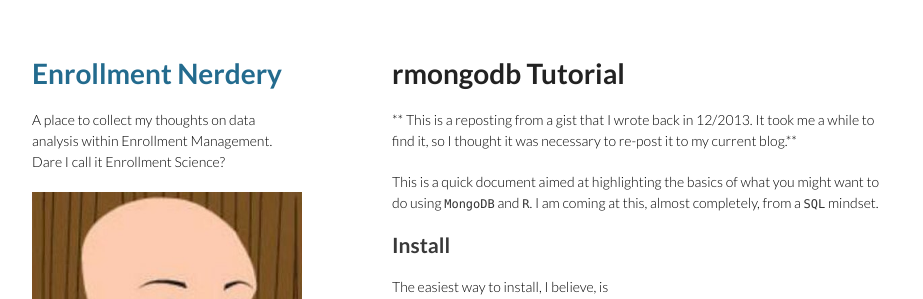
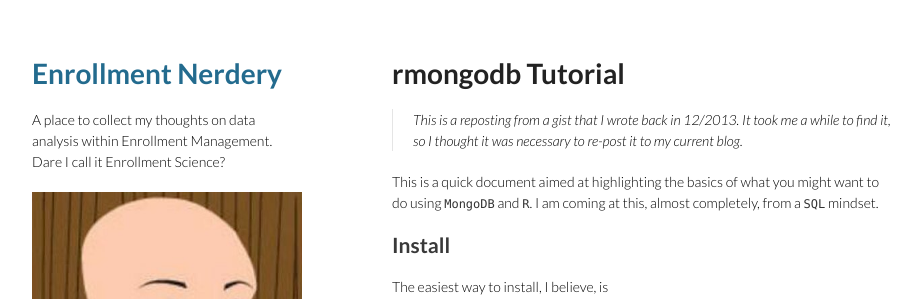
Before and after one commit to Btibert3/btibert3.github.io, a Jekyll site: the page built from _posts/2015-12-09-R-MongoDB-reposting.md, in a window 1280 px wide and 900 px high. Shown: the top 299 px of the window, without its empty margins (178-1101 px from the left). Built offline with Jekyll 4.4.1, drawn with Linux system fonts in a browser that asks for light colours; Markdown is read by kramdown in place of the engine named in the settings; comment, search, counter and statistics services are not loaded.

Commit message:
blockquote

```diff
--- a/_posts/2015-12-09-R-MongoDB-reposting.md
+++ b/_posts/2015-12-09-R-MongoDB-reposting.md
@@ -5,7 +5,8 @@ comments: true
 
 # rmongodb Tutorial
 
-** This is a reposting from a gist that I wrote back in 12/2013.  It took me a while to find it, so I thought it was necessary to re-post it to my current blog.**
+
+> This is a reposting from a gist that I wrote back in 12/2013.  It took me a while to find it, so I thought it was necessary to re-post it to my current blog.
 
 
 This is a quick document aimed at highlighting the basics of what you might want to do using `MongoDB` and `R`.  I am coming at this, almost completely, from a `SQL` mindset.
```
Also changed, not shown: 1 other file.
